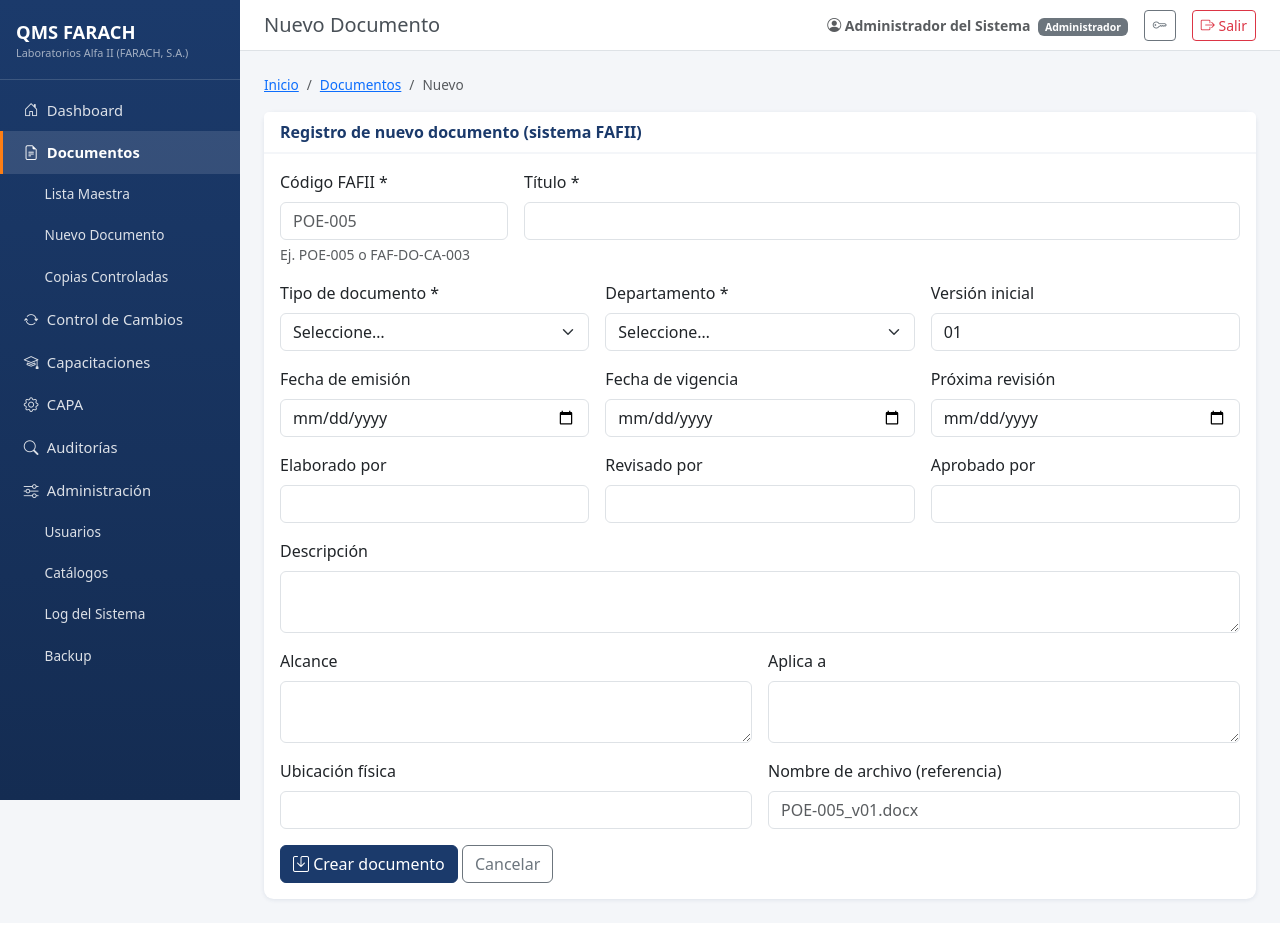
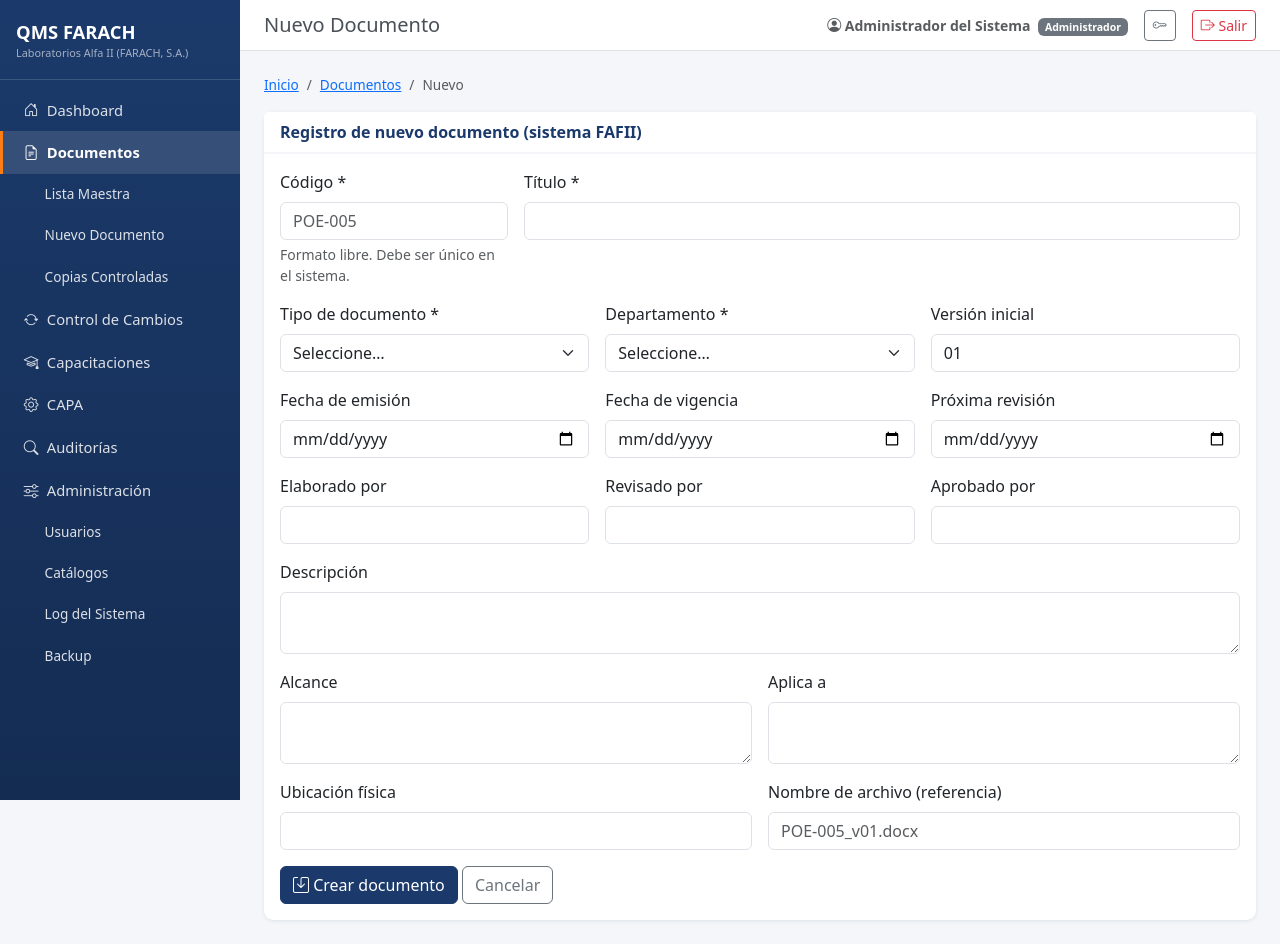
Before and after one commit to YesterValdezRodriguez/Sistema-de-Documentaci-n---Empresa-en-la-que-trabajo, a Flask app: page /documentos/nuevo in a window 1280 px wide. Before the commit the page ends 903 px from the top, so only its background shows below. Run offline with Flask 3, Linux system fonts and the light colour scheme; a user stored in the database is signed in; data comes from the database, SQL or seed files in the repository.

Commit message:
Permitir formato libre en el código de documento
https://claude.ai/code/session_01KKp1TKJNgivJv8wqHXHE4L

```diff
--- a/app/templates/documentos/form.html
+++ b/app/templates/documentos/form.html
@@ -16,11 +16,11 @@
     <form method="post" class="row g-3">
       {{ csrf() }}
       <div class="col-md-3">
-        <label class="form-label">Código FAFII *</label>
+        <label class="form-label">Código *</label>
         <input type="text" name="codigo" class="form-control" required maxlength="20"
-               pattern="[A-Za-z0-9]+(-[A-Za-z0-9]+)+" placeholder="POE-005"
+               placeholder="POE-005"
                value="{{ documento.codigo if documento else '' }}">
-        <div class="form-text">Ej. POE-005 o FAF-DO-CA-003</div>
+        <div class="form-text">Formato libre. Debe ser único en el sistema.</div>
       </div>
       <div class="col-md-9">
         <label class="form-label">Título *</label>
```
